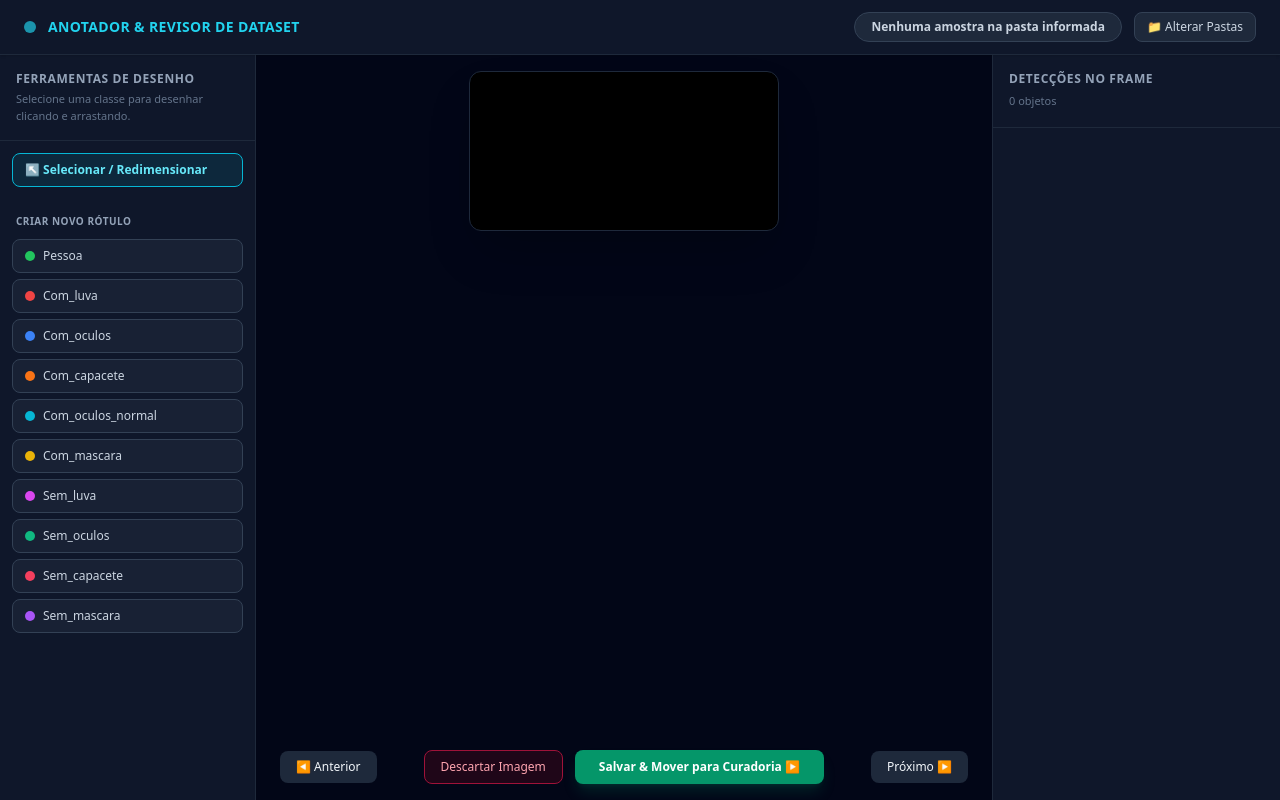
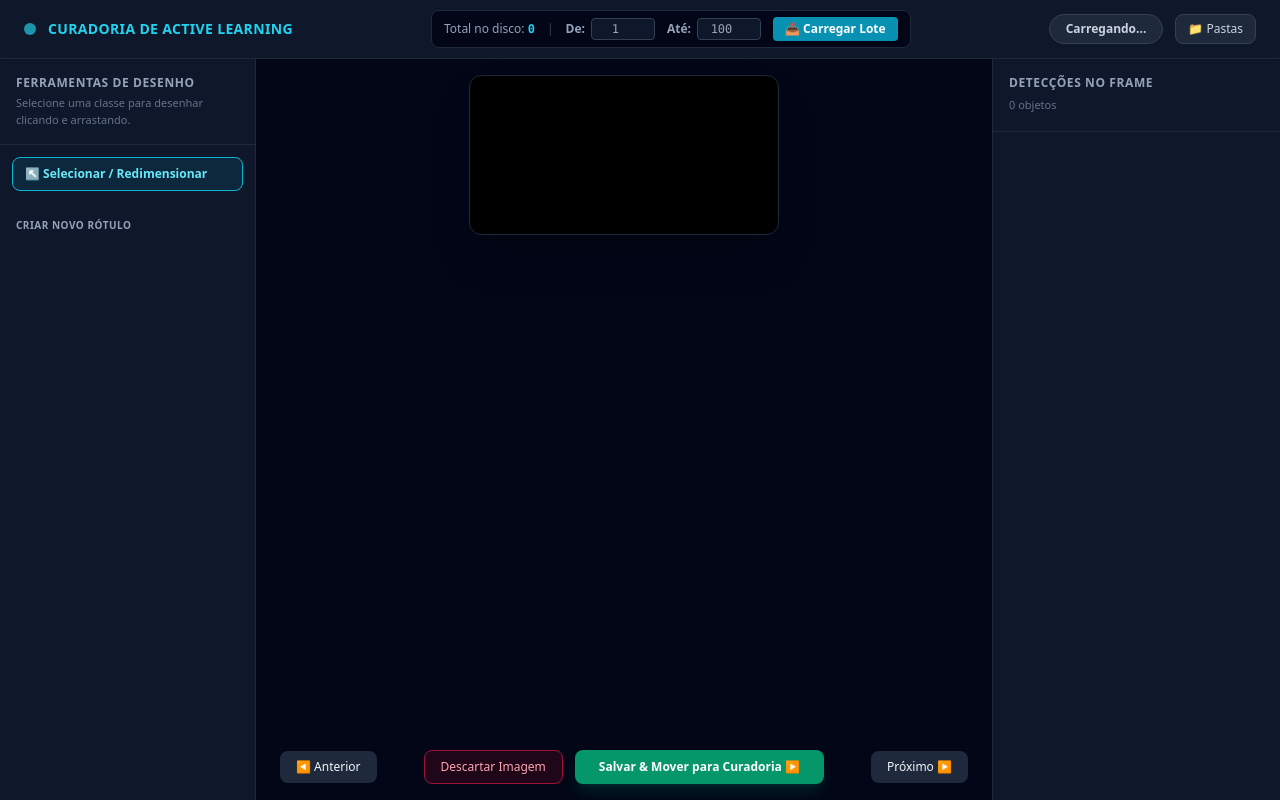
Before and after one commit to iurycar/active-learning-reviewer, a Flask app: page / in a window 1280 px wide. Run offline with Flask 3, Linux system fonts and the light colour scheme; data that the repository does not hold is empty; a map, chart or similar area stays blank; some libraries are stand-ins or nearby versions.

Commit message:
feat: implementação do intervalo de filtro das fotos

```diff
--- a/app.py
+++ b/app.py
@@ -1,28 +1,32 @@
 from flask import Flask, render_template, jsonify, send_file, request
 import shutil
+import yaml
 import os
 
 app = Flask(__name__)
 
-# Configura os caminhos da pastas do Active Learning do projeto
+BASE_DIR = os.path.dirname(os.path.abspath(__file__))
+
 CURRENT_CONFIG = {
-    "source_dir": "/home/iury/Documents/Challenge 2026 - SPI/Backend-SPI-2026/assets/modelo/active_learning/dataset_captura",
-    "target_dir": "/home/iury/Documents/Challenge 2026 - SPI/Backend-SPI-2026/assets/modelo/curated_dataset/dataset_tratado"
+    "source_dir": os.path.join(BASE_DIR, "active-learning-reviewer/data/captured"),
+    "target_dir": os.path.join(BASE_DIR, "active-learning-reviewer/data/cured")
 }
 
-# Mapeamento de IDs de classes YOLO para nomes amigáveis
-CLASS_NAMES = {
-    0: "Pessoa",
-    1: "Com_luva",
-    2: "Com_oculos",
-    3: "Com_capacete",
-    4: "Com_oculos_normal",
-    5: "Com_mascara",
-    6: "Sem_luva",
-    7: "Sem_oculos",
-    8: "Sem_capacete",
-    9: "Sem_mascara"
-}
+CLASS_NAMES = {}
+
+def load_config():
+    """Carrega a configuração do arquivo YAML, se existir."""
+    config_path = os.path.join(BASE_DIR, "config.yaml")
+
+    if os.path.exists(config_path):
+        with open(config_path, 'r') as f:
+            data = yaml.safe_load(f)
+            # Configura os caminhos da pastas do Active Learning do projeto
+            CURRENT_CONFIG["source_dir"] = data.get("path_captured", CURRENT_CONFIG["source_dir"])
+            CURRENT_CONFIG["target_dir"] = data.get("path_cured", CURRENT_CONFIG["target_dir"])
+
+            CLASS_NAMES.update(data.get("classes", {}))
+
 
 def get_source_paths():
     src = CURRENT_CONFIG["source_dir"]
@@ -39,6 +43,7 @@ def index():
 @app.route('/api/config', methods=['GET', 'POST'])
 def manage_config():
     """Lê ou atualiza as pastas configuradas dinamicamente."""
+
     if request.method == 'POST':
         data = request.json or {}
         new_source = data.get("source_dir", "").strip()
@@ -87,14 +92,17 @@ def list_samples():
                     "image_file": fname,
                     "label_file": label_file
                 })
+
     return jsonify(samples)
 
 @app.route('/api/image/<filename>', methods=['GET'])
 def get_image(filename):
     img_dir, _ = get_source_paths()
     filepath = os.path.join(img_dir, filename)
+
     if not os.path.exists(filepath):
         return "Imagem não encontrada", 404
+
     return send_file(filepath, mimetype='image/jpeg')
 
 @app.route('/api/labels/<filename>', methods=['GET'])
@@ -107,17 +115,33 @@ def get_labels(filename):
     boxes = []
     with open(filepath, 'r') as f:
         for idx, line in enumerate(f.readlines()):
-            parts = line.strip().split()
-            if len(parts) == 5:
-                cls_id = int(parts[0])
+            line_str = line.strip()
+            if not line_str:
+                continue
+
+            conf_val = None
+            # Trata o formato: "cls x y w h : conf"
+            if ':' in line_str:
+                parts_coords, parts_conf = line_str.split(':', 1)
+                coords = parts_coords.strip().split()
+                try:
+                    conf_val = float(parts_conf.strip())
+                except ValueError:
+                    conf_val = None
+            else:
+                coords = line_str.split()
+
+            if len(coords) >= 5:
+                cls_id = int(coords[0])
                 boxes.append({
                     "box_id": idx,
                     "class_id": cls_id,
                     "class_name": CLASS_NAMES.get(cls_id, f"Classe {cls_id}"),
-                    "x_center": float(parts[1]),
-                    "y_center": float(parts[2]),
-                    "width": float(parts[3]),
-                    "height": float(parts[4]),
+                    "x_center": float(coords[1]),
+                    "y_center": float(coords[2]),
+                    "width": float(coords[3]),
+                    "height": float(coords[4]),
+                    "confidence": conf_val,
                     "valid": True
                 })
     return jsonify(boxes)
@@ -161,14 +185,20 @@ def save_and_move():
 
 @app.route('/api/sample/<base_name>', methods=['DELETE'])
 def delete_sample(base_name):
+
     src_img_dir, src_lbl_dir = get_source_paths()
     img_path = os.path.join(src_img_dir, f"{base_name}.jpg")
     lbl_path = os.path.join(src_lbl_dir, f"{base_name}.txt")
+
     if os.path.exists(img_path):
         os.remove(img_path)
+
     if os.path.exists(lbl_path):
         os.remove(lbl_path)
+
     return jsonify({"status": "removido"})
 
 if __name__ == '__main__':
+    load_config()
+
     app.run(host='0.0.0.0', port=5001, debug=True)
--- a/requirements.txt
+++ b/requirements.txt
@@ -1 +1,2 @@
 flask
+pyyaml
--- a/templates/index.html
+++ b/templates/index.html
@@ -12,10 +12,27 @@
 <body class="bg-slate-950 text-slate-100 min-h-screen flex flex-col font-sans select-none overflow-hidden">
 
     <!-- Topbar -->
-    <header class="bg-slate-900 border-b border-slate-800 px-6 py-3 flex justify-between items-center z-10 shadow">
+    <header class="bg-slate-900 border-b border-slate-800 px-6 py-2.5 flex justify-between items-center z-10 shadow">
         <div class="flex items-center gap-3">
             <span class="w-3 h-3 bg-cyan-400 rounded-full animate-pulse"></span>
-            <h1 class="text-sm font-bold tracking-wide text-cyan-400 uppercase">Anotador & Revisor de Dataset</h1>
+            <h1 class="text-sm font-bold tracking-wide text-cyan-400 uppercase">Curadoria de Active Learning</h1>
+        </div>
+
+        <!-- Seletor de Intervalo com Carregamento Sob Demanda -->
+        <div class="flex items-center gap-3 bg-slate-950 px-3 py-1.5 rounded-lg border border-slate-800 text-xs">
+            <span class="text-slate-400 font-medium">Total no disco: <strong id="totalPhotosCount" class="text-cyan-400 font-mono">0</strong></span>
+            <span class="text-slate-700">|</span>
+            <div class="flex items-center gap-1.5">
+                <label class="text-slate-400 font-semibold">De:</label>
+                <input type="number" id="inputRangeStart" min="1" class="w-16 bg-slate-900 border border-slate-700 rounded px-2 py-0.5 text-center text-slate-200 font-mono focus:border-cyan-500 focus:outline-none" placeholder="1">
+            </div>
+            <div class="flex items-center gap-1.5">
+                <label class="text-slate-400 font-semibold">Até:</label>
+                <input type="number" id="inputRangeEnd" min="1" class="w-16 bg-slate-900 border border-slate-700 rounded px-2 py-0.5 text-center text-slate-200 font-mono focus:border-cyan-500 focus:outline-none" placeholder="100">
+            </div>
+            <button id="btnApplyRange" class="px-3 py-1 bg-cyan-600 hover:bg-cyan-500 text-white font-semibold rounded transition shadow flex items-center gap-1">
+                📥 Carregar Lote
+            </button>
         </div>
 
         <div class="flex items-center gap-3">
@@ -23,12 +40,12 @@
                 Carregando...
             </div>
             <button id="btnOpenConfig" class="px-3 py-1.5 bg-slate-800 hover:bg-slate-700 border border-slate-700 rounded-lg text-xs font-medium text-slate-300 transition flex items-center gap-1.5">
-                📁 Alterar Pastas
+                📁 Pastas
             </button>
         </div>
     </header>
 
-    <!-- Modal de Configuração de Diretórios -->
+    <!-- Modal de Configuração de Pastas -->
     <div id="configModal" class="fixed inset-0 bg-black/70 backdrop-blur-sm z-50 hidden flex items-center justify-center p-4">
         <div class="bg-slate-900 border border-slate-700 rounded-xl max-w-xl w-full p-6 shadow-2xl space-y-4">
             <div class="flex justify-between items-center border-b border-slate-800 pb-3">
@@ -39,11 +56,11 @@
             <div class="space-y-3 text-xs">
                 <div>
                     <label class="block text-slate-400 mb-1 font-semibold">Diretório de Origem (contém subpastas /images e /labels):</label>
-                    <input type="text" id="inputSourceDir" class="w-full bg-slate-950 border border-slate-700 rounded-lg px-3 py-2 text-slate-200 font-mono focus:border-cyan-500 focus:outline-none" placeholder="/caminho/para/active_learning">
+                    <input type="text" id="inputSourceDir" class="w-full bg-slate-950 border border-slate-700 rounded-lg px-3 py-2 text-slate-200 font-mono focus:border-cyan-500 focus:outline-none">
                 </div>
                 <div>
                     <label class="block text-slate-400 mb-1 font-semibold">Diretório de Destino (onde serão salvas as revisadas):</label>
-                    <input type="text" id="inputTargetDir" class="w-full bg-slate-950 border border-slate-700 rounded-lg px-3 py-2 text-slate-200 font-mono focus:border-cyan-500 focus:outline-none" placeholder="/caminho/para/curated_dataset">
+                    <input type="text" id="inputTargetDir" class="w-full bg-slate-950 border border-slate-700 rounded-lg px-3 py-2 text-slate-200 font-mono focus:border-cyan-500 focus:outline-none">
                 </div>
             </div>
 
@@ -81,8 +98,12 @@
             <div id="canvasContainer" class="rounded-xl border border-slate-800 bg-black shadow-2xl p-1">
                 <canvas id="viewport" class="rounded-lg block max-w-full h-auto cursor-default"></canvas>
 
+                <!-- Tooltip flutuante com indicação de confiança -->
                 <div id="actionTooltip" class="bg-slate-900/95 backdrop-blur border border-slate-700 rounded-lg p-2.5 shadow-2xl flex flex-col gap-2 transition-opacity">
-                    <span id="tooltipClassName" class="text-xs font-bold text-amber-400 tracking-wider">CLASSE</span>
+                    <div class="flex items-center justify-between gap-3">
+                        <span id="tooltipClassName" class="text-xs font-bold text-amber-400 tracking-wider">CLASSE</span>
+                        <span id="tooltipConf" class="text-[10px] px-1.5 py-0.5 rounded bg-slate-800 text-cyan-400 font-mono font-bold">--</span>
+                    </div>
                     <div class="flex gap-2">
                         <button id="btnCorreto" class="px-3 py-1 bg-emerald-600 hover:bg-emerald-500 text-white text-xs font-semibold rounded shadow">
                             ✓ Confirmar
@@ -123,7 +144,8 @@
     </div>
 
     <script>
-        let samples = [];
+        let allSamples = [];   // Armazena a totalidade das amostras lidas do backend
+        let samples = [];      // Armazena o subconjunto filtrado por intervalo
         let classes = [];
         let currentIndex = 0;
         let currentBoxes = [];
@@ -156,44 +178,75 @@
         const ctx = canvas.getContext('2d');
         const tooltip = document.getElementById('actionTooltip');
         const tooltipLabel = document.getElementById('tooltipClassName');
+        const tooltipConf = document.getElementById('tooltipConf');
         const classListEl = document.getElementById('classList');
         const btnCursorMode = document.getElementById('btnCursorMode');
 
-        // Modal de Configuração
+        const totalPhotosCount = document.getElementById('totalPhotosCount');
+        const inputRangeStart = document.getElementById('inputRangeStart');
+        const inputRangeEnd = document.getElementById('inputRangeEnd');
+
         const modal = document.getElementById('configModal');
         const inputSource = document.getElementById('inputSourceDir');
         const inputTarget = document.getElementById('inputTargetDir');
 
         async function init() {
-            // Carrega Classes
             const resCls = await fetch('/api/classes');
             classes = await resCls.json();
             renderClassesList();
 
-            // Carrega Config de Diretórios
             const resCfg = await fetch('/api/config');
             const cfg = await resCfg.json();
             inputSource.value = cfg.source_dir;
             inputTarget.value = cfg.target_dir;
 
-            await reloadSamples();
+            await fetchAllSamples();
         }
 
-        async function reloadSamples() {
+        async function fetchAllSamples() {
             const res = await fetch('/api/samples');
-            samples = await res.json();
+            allSamples = await res.json();
+            totalPhotosCount.innerText = allSamples.length;
 
-            if (samples.length === 0) {
-                document.getElementById('counter').innerText = "Nenhuma amostra na pasta informada";
+            // Se não houver limites definidos, define por padrão todo o lote
+            if (!inputRangeStart.value) inputRangeStart.value = 1;
+            if (!inputRangeEnd.value) inputRangeEnd.value = Math.min(allSamples.length, 100);
+
+            applyRangeFilter();
+        }
+
+        function applyRangeFilter() {
+            if (allSamples.length === 0) {
+                samples = [];
+                document.getElementById('counter').innerText = "Nenhuma amostra na pasta";
                 ctx.clearRect(0, 0, canvas.width, canvas.height);
                 document.getElementById('detectionsList').innerHTML = '';
                 document.getElementById('detCount').innerText = '0 objetos';
                 return;
             }
+
+            let start = parseInt(inputRangeStart.value) || 1;
+            let end = parseInt(inputRangeEnd.value) || allSamples.length;
+
+            start = Math.max(1, Math.min(start, allSamples.length));
+            end = Math.max(start, Math.min(end, allSamples.length));
+
+            inputRangeStart.value = start;
+            inputRangeEnd.value = end;
+
+            // Fatiamento (1-indexed para 0-indexed)
+            samples = allSamples.slice(start - 1, end);
             loadSample(0);
         }
 
-        // Eventos do Modal
+        document.getElementById('btnApplyRange').onclick = applyRangeFilter;
+        document.getElementById('btnResetRange').onclick = () => {
+            inputRangeStart.value = 1;
+            inputRangeEnd.value = allSamples.length;
+            applyRangeFilter();
+        };
+
+        // Modal de Pastas
         document.getElementById('btnOpenConfig').onclick = () => modal.classList.remove('hidden');
         document.getElementById('btnCloseConfig').onclick = () => modal.classList.add('hidden');
         document.getElementById('btnCancelConfig').onclick = () => modal.classList.add('hidden');
@@ -211,7 +264,7 @@
             const data = await res.json();
             if (res.ok) {
                 modal.classList.add('hidden');
-                await reloadSamples();
+                await fetchAllSamples();
             } else {
                 alert(data.error || "Erro ao salvar diretórios");
             }
@@ -255,7 +308,7 @@
             currentIndex = index;
             unselectBox();
 
-            document.getElementById('counter').innerText = `Amostra ${currentIndex + 1} de ${samples.length} (${samples[currentIndex].image_file})`;
+            document.getElementById('counter').innerText = `Foto ${currentIndex + 1} de ${samples.length} selecionadas (${samples[currentIndex].image_file})`;
 
             const resBoxes = await fetch(`/api/labels/${samples[currentIndex].label_file}`);
             currentBoxes = await resBoxes.json();
@@ -299,7 +352,6 @@
                 ctx.strokeStyle = isSelected ? '#f59e0b' : `rgb(${r}, ${g}, ${bColor})`;
                 ctx.strokeRect(x, y, w, h);
 
-                // Tarja com apenas o ID (#1, #2...)
                 const boxIndex = currentBoxes.indexOf(b) + 1;
                 const labelText = `#${boxIndex}`;
                 ctx.font = 'bold 11px sans-serif';
@@ -378,7 +430,7 @@
             if (hit) {
                 selectBox(hit);
                 const rect = container.getBoundingClientRect();
-                showTooltip(e.clientX - rect.left, e.clientY - rect.top, hit.class_name);
+                showTooltip(e.clientX - rect.left, e.clientY - rect.top, hit);
             } else {
                 unselectBox();
             }
@@ -449,6 +501,7 @@
                         y_center: (minY + h / 2) / canvas.height,
                         width: w / canvas.width,
                         height: h / canvas.height,
+                        confidence: 1.0, // Criada manualmente
                         valid: true
                     };
                     currentBoxes.push(newBox);
@@ -505,8 +558,14 @@
             renderSidebar();
         }
 
-        function showTooltip(x, y, className) {
-            tooltipLabel.innerText = className.toUpperCase();
+        function showTooltip(x, y, box) {
+            tooltipLabel.innerText = box.class_name.toUpperCase();
+            if (box.confidence !== null && box.confidence !== undefined) {
+                tooltipConf.innerText = `${Math.round(box.confidence * 100)}% conf`;
+                tooltipConf.classList.remove('hidden');
+            } else {
+                tooltipConf.classList.add('hidden');
+            }
             tooltip.style.left = `${x + 10}px`;
             tooltip.style.top = `${y + 10}px`;
             tooltip.style.display = 'flex';
@@ -541,6 +600,10 @@
                 const isSelected = selectedBox && selectedBox.box_id === b.box_id;
                 const [r, g, bColor] = getClassColor(b.class_id);
 
+                const confBadge = (b.confidence !== null && b.confidence !== undefined)
+                    ? `<span class="text-[10px] bg-slate-900 border border-slate-700 px-1.5 py-0.5 rounded text-cyan-400 font-mono font-bold">${Math.round(b.confidence * 100)}%</span>`
+                    : '';
+
                 item.className = `p-2.5 rounded-lg border text-xs transition cursor-pointer flex justify-between items-center ${
                     !b.valid
                     ? 'bg-slate-900 border-slate-800 text-slate-600 line-through'
@@ -555,9 +618,12 @@
                         <span class="font-mono text-slate-400 font-bold">#${idx + 1}</span>
                         <span class="font-semibold">${b.class_name}</span>
                     </div>
-                    <span class="text-[10px] ${b.valid ? 'text-emerald-400' : 'text-rose-500'}">
-                        ${b.valid ? '✓ Válido' : '✕ Removido'}
-                    </span>
+                    <div class="flex items-center gap-2">
+                        ${confBadge}
+                        <span class="text-[10px] ${b.valid ? 'text-emerald-400' : 'text-rose-500'}">
+                            ${b.valid ? '✓ Válido' : '✕ Removido'}
+                        </span>
+                    </div>
                 `;
 
                 item.onclick = () => {
@@ -565,7 +631,7 @@
                     selectBox(b);
                     const rect = container.getBoundingClientRect();
                     const { x, y } = getBoxCoords(b);
-                    showTooltip((x / canvas.width) * rect.width, (y / canvas.height) * rect.height, b.class_name);
+                    showTooltip((x / canvas.width) * rect.width, (y / canvas.height) * rect.height, b);
                 };
 
                 list.appendChild(item);
@@ -587,9 +653,15 @@
                 })
             });
 
+            // Remove da lista filtrada e da lista mestra
+            const masterIdx = allSamples.findIndex(s => s.id === sample.id);
+            if (masterIdx !== -1) allSamples.splice(masterIdx, 1);
             samples.splice(currentIndex, 1);
+
+            totalPhotosCount.innerText = allSamples.length;
+
             if (samples.length === 0) {
-                await reloadSamples();
+                await fetchAllSamples();
             } else {
                 loadSample(Math.min(currentIndex, samples.length - 1));
             }
@@ -600,10 +672,17 @@
 
         document.getElementById('btnDescartarAmostra').onclick = async () => {
             if (confirm("Deseja apagar definitivamente esta imagem e labels da pasta de origem?")) {
-                await fetch(`/api/sample/${samples[currentIndex].id}`, { method: 'DELETE' });
+                const sample = samples[currentIndex];
+                await fetch(`/api/sample/${sample.id}`, { method: 'DELETE' });
+
+                const masterIdx = allSamples.findIndex(s => s.id === sample.id);
+                if (masterIdx !== -1) allSamples.splice(masterIdx, 1);
                 samples.splice(currentIndex, 1);
+
+                totalPhotosCount.innerText = allSamples.length;
+
                 if (samples.length === 0) {
-                    await reloadSamples();
+                    await fetchAllSamples();
                 } else {
                     loadSample(Math.min(currentIndex, samples.length - 1));
                 }
```
